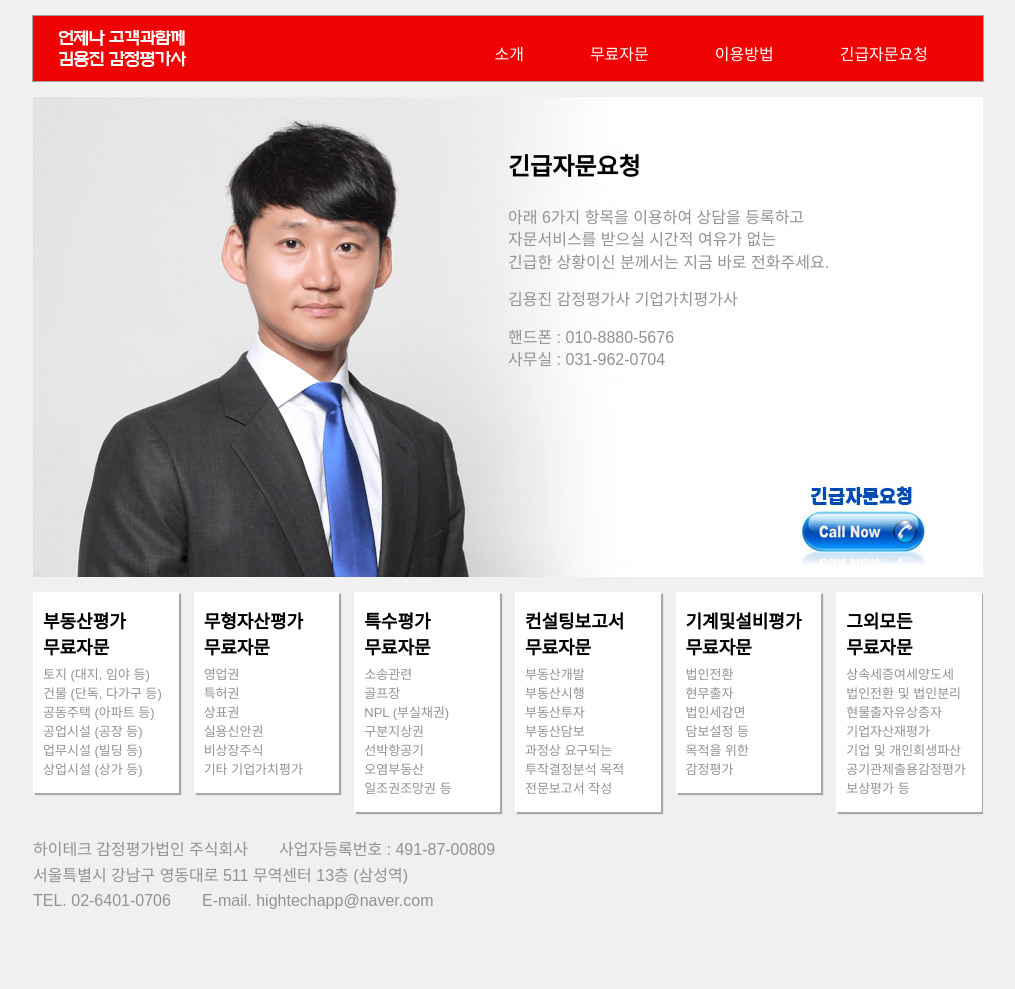
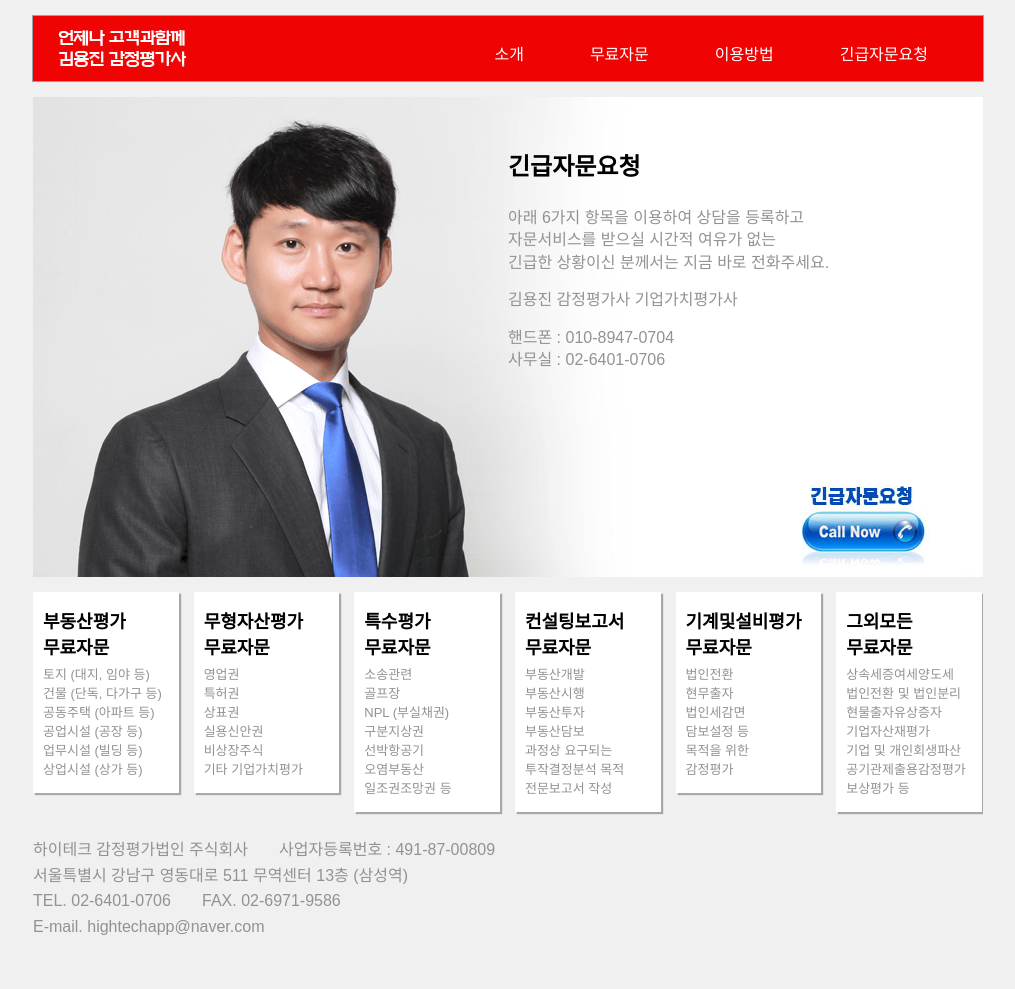
Before and after one commit to gliburch/kimyongjin, a Jekyll site: the page built from 4-emergency.md, in a window 1280 px wide. Shown: the whole page, without its empty margins (132-1147 px from the left). Built offline with Jekyll 4.4.1, drawn with Linux system fonts in a browser that asks for light colours; before the commit the page ends 964 px from its top, so only the background shows below that.

Commit message:
Minor fix

```diff
--- a/4-emergency.md
+++ b/4-emergency.md
@@ -14,5 +14,5 @@ permalink: /emergency/
 
 김용진 감정평가사 기업가치평가사
 
-핸드폰 : [010-8880-5676](tel:010-8880-5676)<br>
-사무실 : [031-962-0704](tel:031-962-0704)
+핸드폰 : [010-8947-0704](tel:010-8947-0704)<br>
+사무실 : [{{ site.company_tel }}](tel:{{ site.company_tel }})
--- a/_config.yml
+++ b/_config.yml
@@ -76,6 +76,7 @@ company_name: 하이테크 감정평가법인 주식회사
 business_number: 491-87-00809
 company_address: 서울특별시 강남구 영동대로 511 무역센터 13층 (삼성역)
 company_tel: 02-6401-0706
+company_fax: 02-6971-9586
 
 # Build settings
 markdown: kramdown
--- a/_includes/footer.html
+++ b/_includes/footer.html
@@ -71,6 +71,9 @@ footer address a:hover {
     <p>
       TEL. <a href="tel:{{ site.company_tel }}">{{ site.company_tel }}</a>
       &nbsp;&nbsp;&nbsp;&nbsp;&nbsp;
+      FAX. <a href="tel:{{ site.company_fax }}">{{ site.company_fax }}</a>
+    </p>
+    <p>
       E-mail. <a href="mailto:{{ site.email }}">{{ site.email }}</a>
     </p>
   </address>
```
